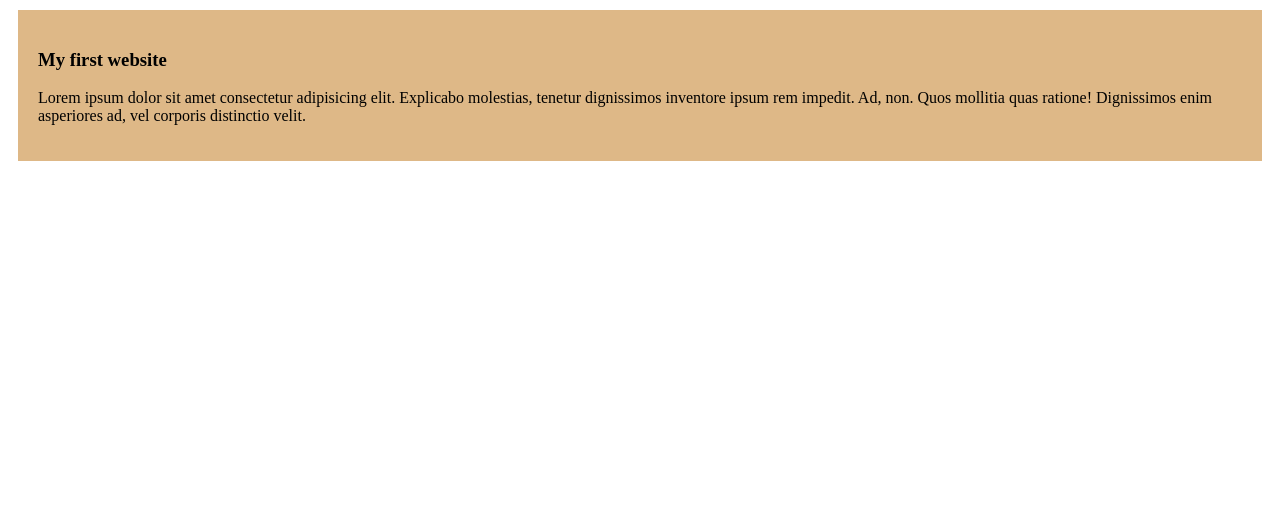
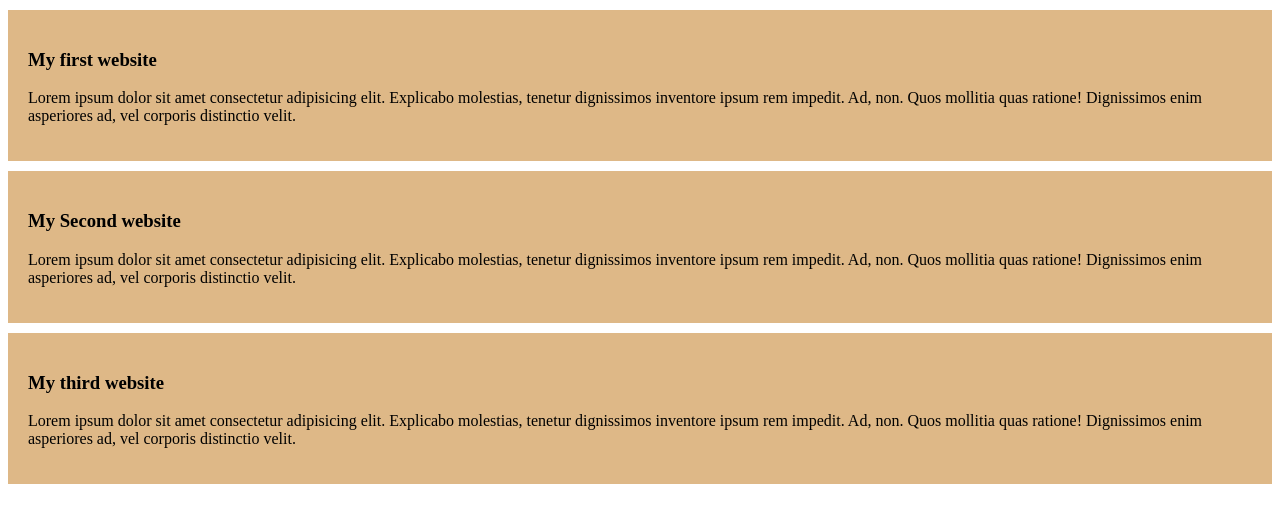
Before and after one commit to Shahriyar-byteknight/shahriyar-dev-journey, a plain HTML site: page index.html in a window 1280 px wide. Drawn offline with Linux system fonts and the light colour scheme.

Commit message:
added the second and third blog

```diff
--- a/index.css
+++ b/index.css
@@ -1,5 +1,6 @@
 div{
     background-color: burlywood;
-    margin: 10px;
+    /* margin: 10px; */
     padding: 20px;
+    margin-top: 10px;
 }
--- a/index.html
+++ b/index.html
@@ -11,5 +11,12 @@
     <h3>My first website</h3>
     <p>Lorem ipsum dolor sit amet consectetur adipisicing elit. Explicabo molestias, tenetur dignissimos inventore ipsum rem impedit. Ad, non. Quos mollitia quas ratione! Dignissimos enim asperiores ad, vel corporis distinctio velit.</p>
  </div>
+ <div>
+    <h3>My Second website</h3>
+    <p>Lorem ipsum dolor sit amet consectetur adipisicing elit. Explicabo molestias, tenetur dignissimos inventore ipsum rem impedit. Ad, non. Quos mollitia quas ratione! Dignissimos enim asperiores ad, vel corporis distinctio velit.</p>
+ </div> <div>
+    <h3>My third website</h3>
+    <p>Lorem ipsum dolor sit amet consectetur adipisicing elit. Explicabo molestias, tenetur dignissimos inventore ipsum rem impedit. Ad, non. Quos mollitia quas ratione! Dignissimos enim asperiores ad, vel corporis distinctio velit.</p>
+ </div>
 </body>
 </html>
```
